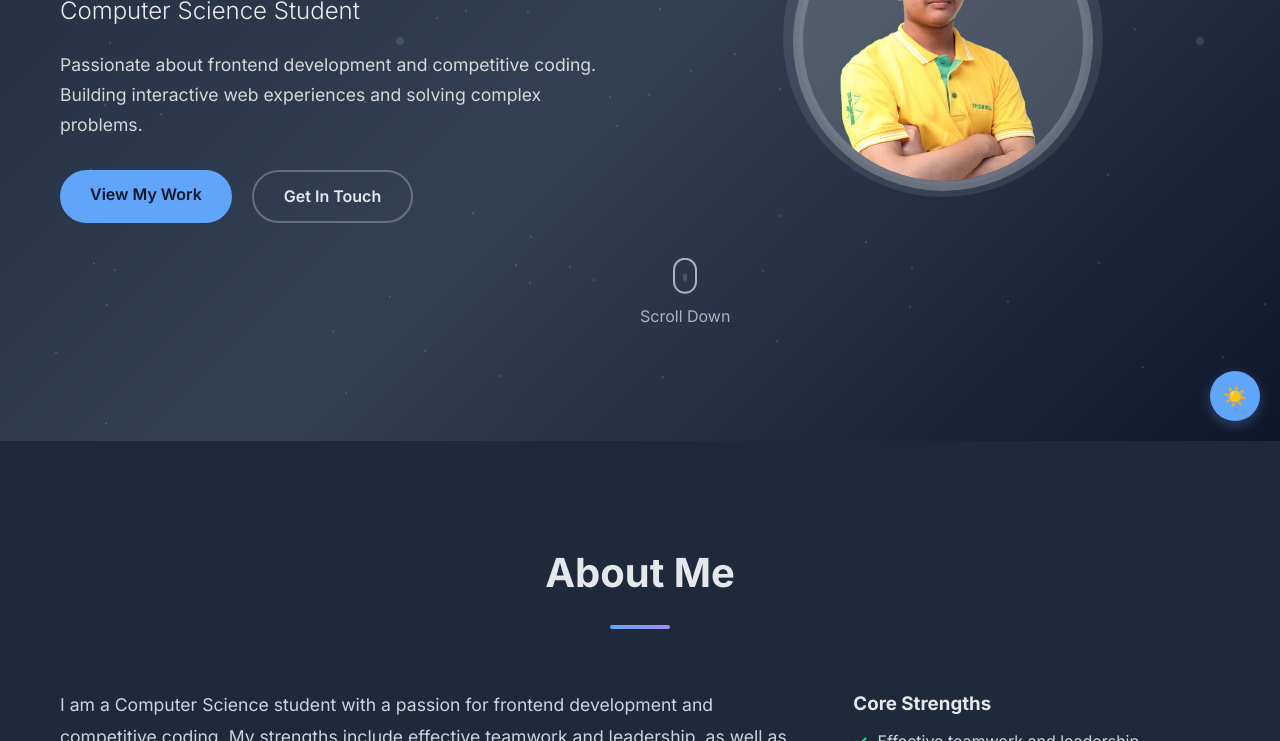
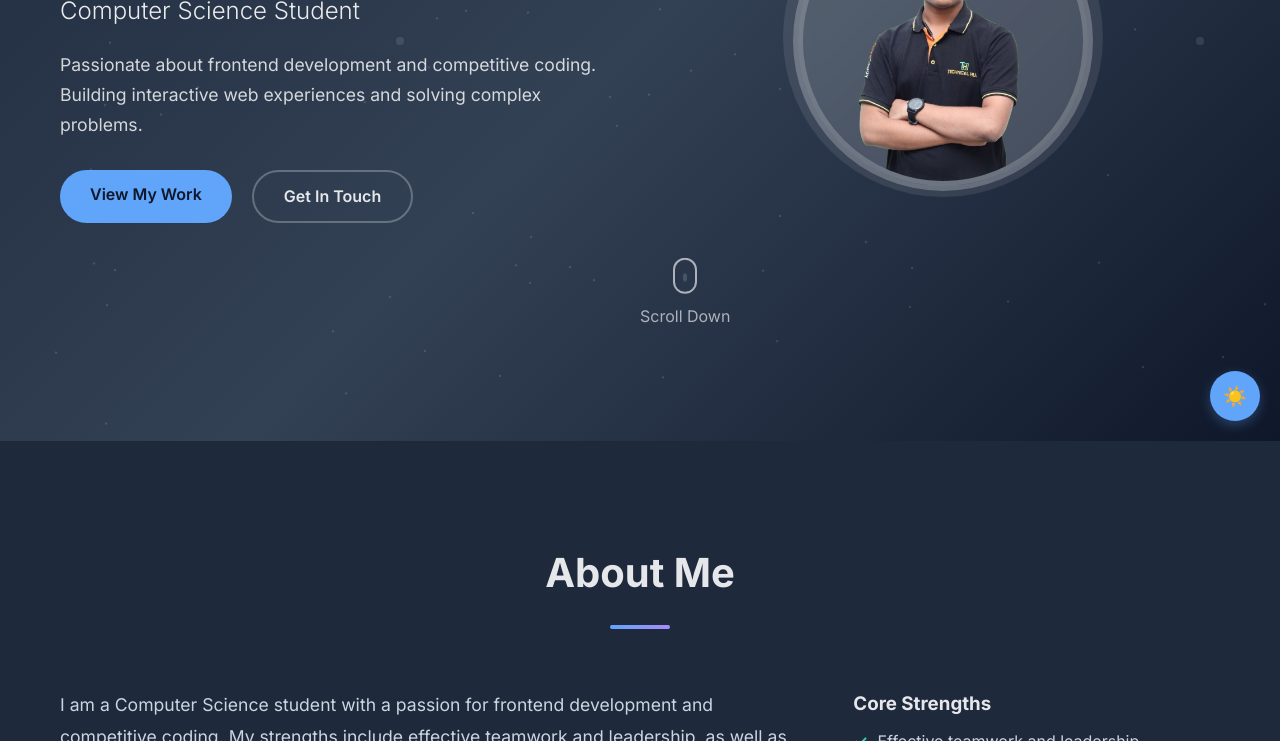
Before and after one commit to Shannu-King/Portfolio, a plain HTML site: page index.html in a window 1280 px wide. Shown: the part 359-1100 px from the top of the page. Drawn offline with Linux system fonts and the light colour scheme.

Commit message:
Update profile photo image source

```diff
--- a/index.html
+++ b/index.html
@@ -66,7 +66,7 @@
                         <div class="profile-bg"></div>
                         <div class="profile-placeholder">
                             <!-- <svg width="120" height="120" viewBox="0 0 120 120" fill="none" xmlns="http://www.w3.org/2000/svg"> -->
-                                <img src="23A91A05J9_-_Copy-removebg-preview.png"  class="profile-photo">
+                                <img src="23A91A05J9__1_-removebg-preview.png"  class="profile-photo">
                                 <circle cx="60" cy="60" r="60" fill="#e5e7eb"/>
                                 <circle cx="60" cy="45" r="20" fill="#9ca3af"/>
                                 <path d="M20 100 Q20 80 40 80 L80 80 Q100 80 100 100" fill="#9ca3af"/>
```
